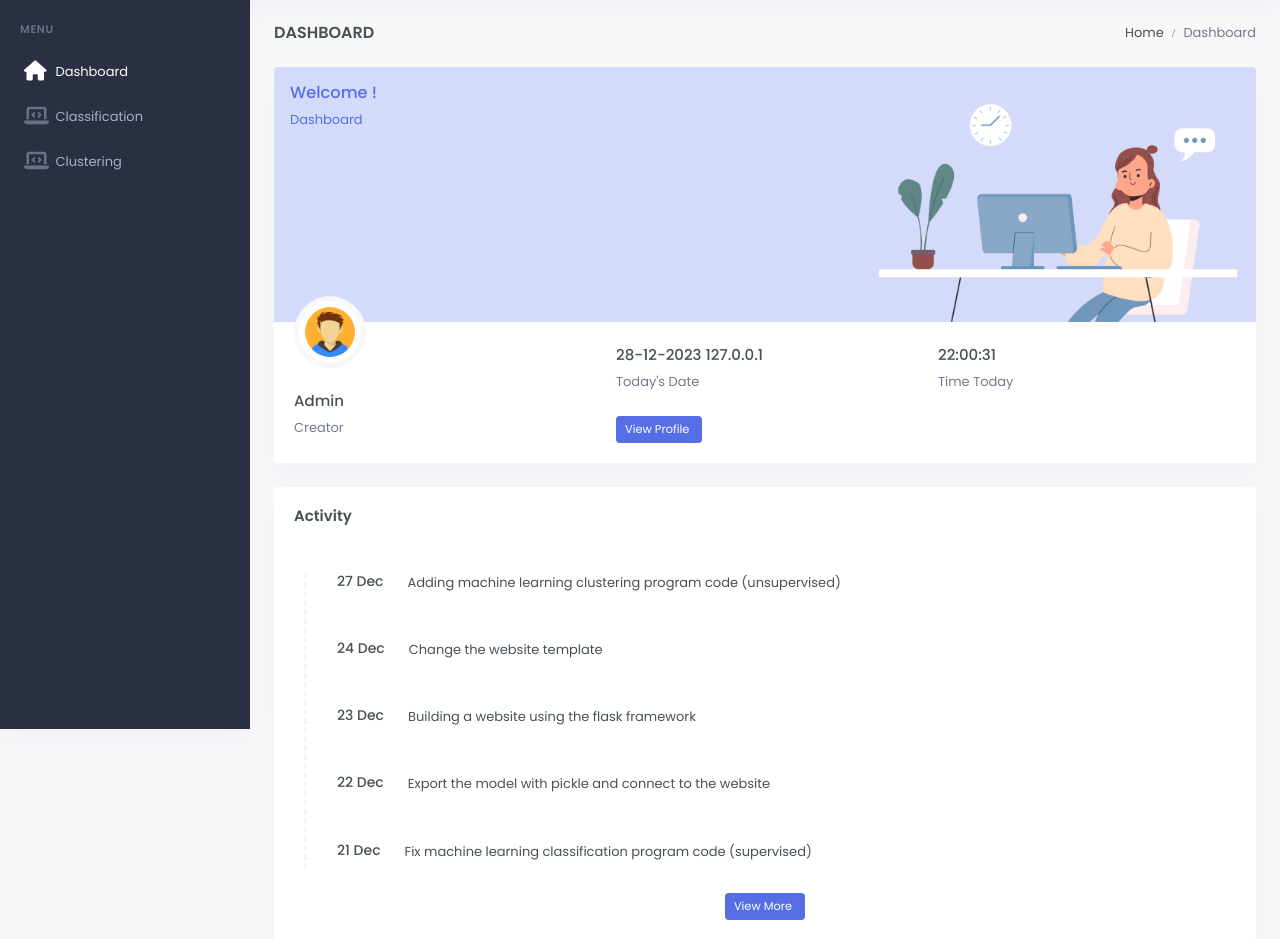
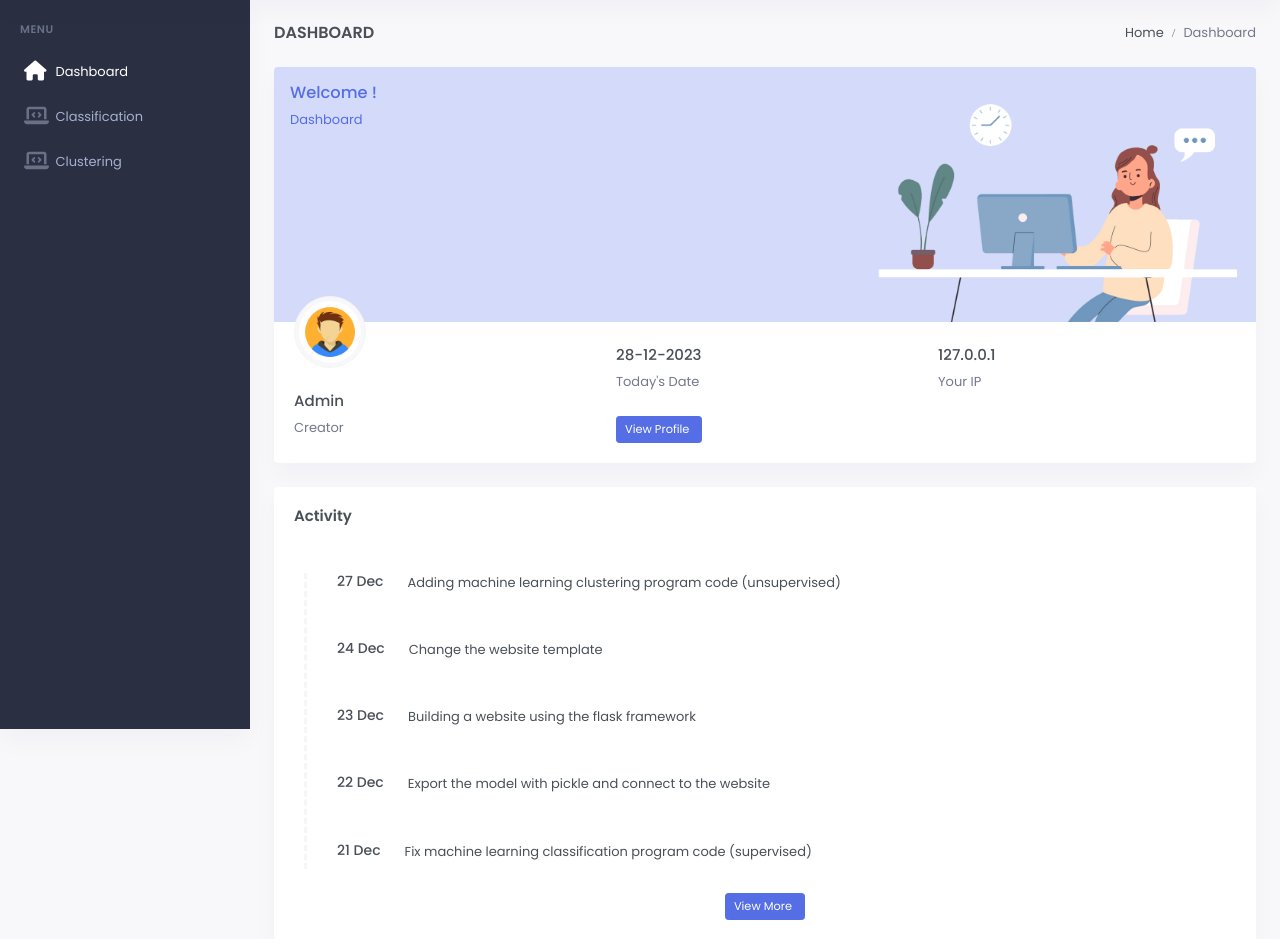
Before and after one commit to seedev43/uas-machine-learning, a Flask app: page / in a window 1280 px wide. Shown: the part 71-1010 px from the top of the page. Run offline with Flask 3, Linux system fonts and the light colour scheme; parts of the project's set-up code (start-up, migrations or seed data) failed here and were passed over; some libraries are stand-ins or nearby versions.

Commit message:
update requirements

```diff
--- a/templates/index.html
+++ b/templates/index.html
@@ -62,15 +62,15 @@
                                         <div class="row">
                                             <div class="col-6">
                                                 <h5 class="font-size-15">
-                                                    {{ data.date }} {{ data.user_ip }}
+                                                    {{ data.date }}
                                                 </h5>
                                                 <p class="text-muted mb-0">Today's Date</p>
                                             </div>
                                             <div class="col-6">
                                                 <h5 class="font-size-15">
-                                                    {{ data.time }}
+                                                    {{ data.user_ip }}
                                                 </h5>
-                                                <p class="text-muted mb-0">Time Today</p>
+                                                <p class="text-muted mb-0">Your IP</p>
                                             </div>
                                         </div>
                                         <div class="mt-4">
```
